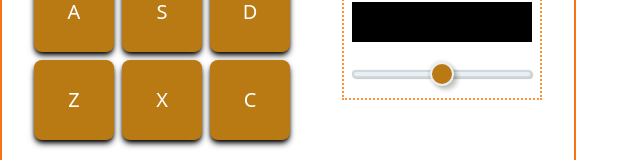
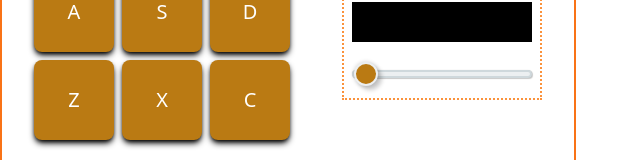
Before and after one commit to Mynraw/fcc-drum-machine, a Next.js app: page / in a window 1280 px wide. Shown: the part 182-342 px from the top of the page, without its empty margins (0-640 px from the left). Built offline with nearby package versions, Linux system fonts and the light colour scheme.

Commit message:
volume change through it's state has added

```diff
--- a/src/assets/RangeBar.tsx
+++ b/src/assets/RangeBar.tsx
@@ -1,9 +1,10 @@
 import { ChangeEvent } from "react";
-import { useDispatch } from "react-redux";
+import { useDispatch, useSelector } from "react-redux";
 import { volumeLevel, currentAction } from "../redux/drumSlice";
 
 const RangeBar = () => {
   const dispatch = useDispatch();
+  const volume = useSelector((state: any) => state.drum.volume);
 
   const handleVolumeChange = (e: ChangeEvent<HTMLInputElement>) => {
     dispatch(volumeLevel(e.target.value));
@@ -15,6 +16,7 @@ const RangeBar = () => {
       min={0}
       max={100}
       step={1}
+      value={volume}
       className="w-full"
       onChange={handleVolumeChange}
     />
```
